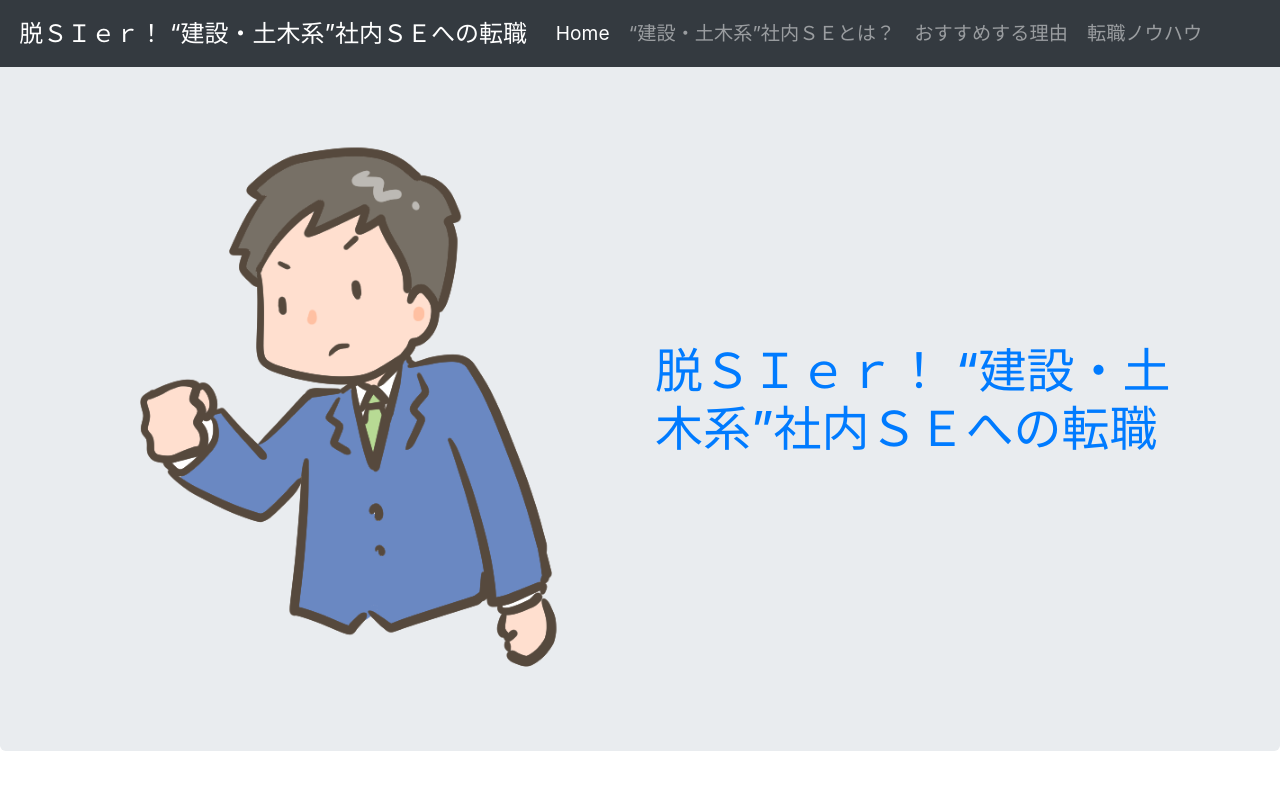
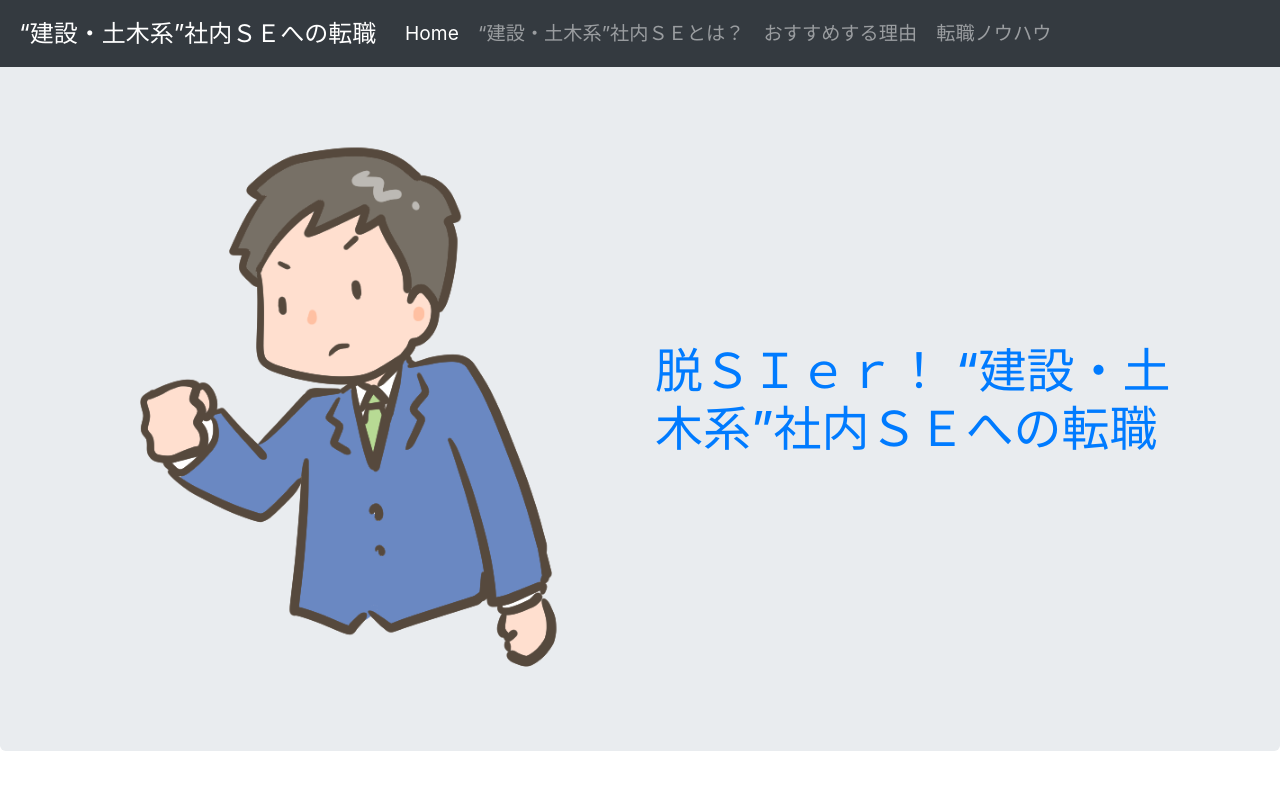
Before and after one commit to letsstartgolf/construction, a plain HTML site: page index.html in a window 1280 px wide. Shown: the top 787 px of the page. Drawn offline with nearby package versions, Linux system fonts and the light colour scheme.

Commit message:
20190109

```diff
--- a/index.html
+++ b/index.html
@@ -17,7 +17,7 @@
   <header>
 
     <nav class="navbar navbar-expand-md navbar-dark fixed-top bg-dark">
-      <a class="navbar-brand" href="https://construction.se-tenshoku.com">脱ＳＩｅｒ！ “建設・土木系”社内ＳＥへの転職</a>
+      <a class="navbar-brand" href="https://construction.se-tenshoku.com">“建設・土木系”社内ＳＥへの転職</a>
       <button class="navbar-toggler" type="button" data-toggle="collapse" data-target="#navbarCollapse" aria-controls="navbarCollapse"
         aria-expanded="false" aria-label="Toggle navigation">
         <span class="navbar-toggler-icon"></span>
```
